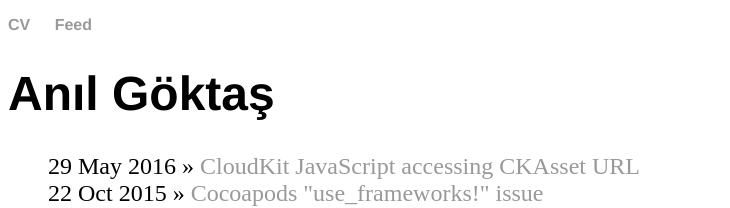
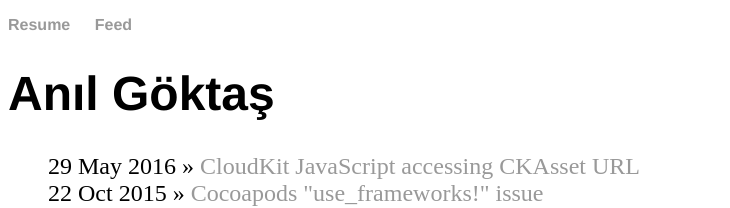
Before and after one commit to anilgoktas/anilgoktas.github.io, a Jekyll site: the page built from index.html, in a window 1280 px wide. Shown: the top 208 px of the page, without its empty margins (0-730 px from the left). Built offline with Jekyll 4.4.1, drawn with Linux system fonts in a browser that asks for light colours.

Commit message:
Update resume file and its title

```diff
--- a/_layouts/defaults.html
+++ b/_layouts/defaults.html
@@ -9,7 +9,7 @@
 		<body>
 			<nav>
 	    		<ul>
-	        		<li><a href="/assets/resume.pdf">CV</a></li>
+	        		<li><a href="/assets/resume.pdf">Resume</a></li>
 	        		<li><a href="/atom.xml">Feed</a></li>
 	    		</ul>
 			</nav>
```
Also changed, not shown: 1 other file.
